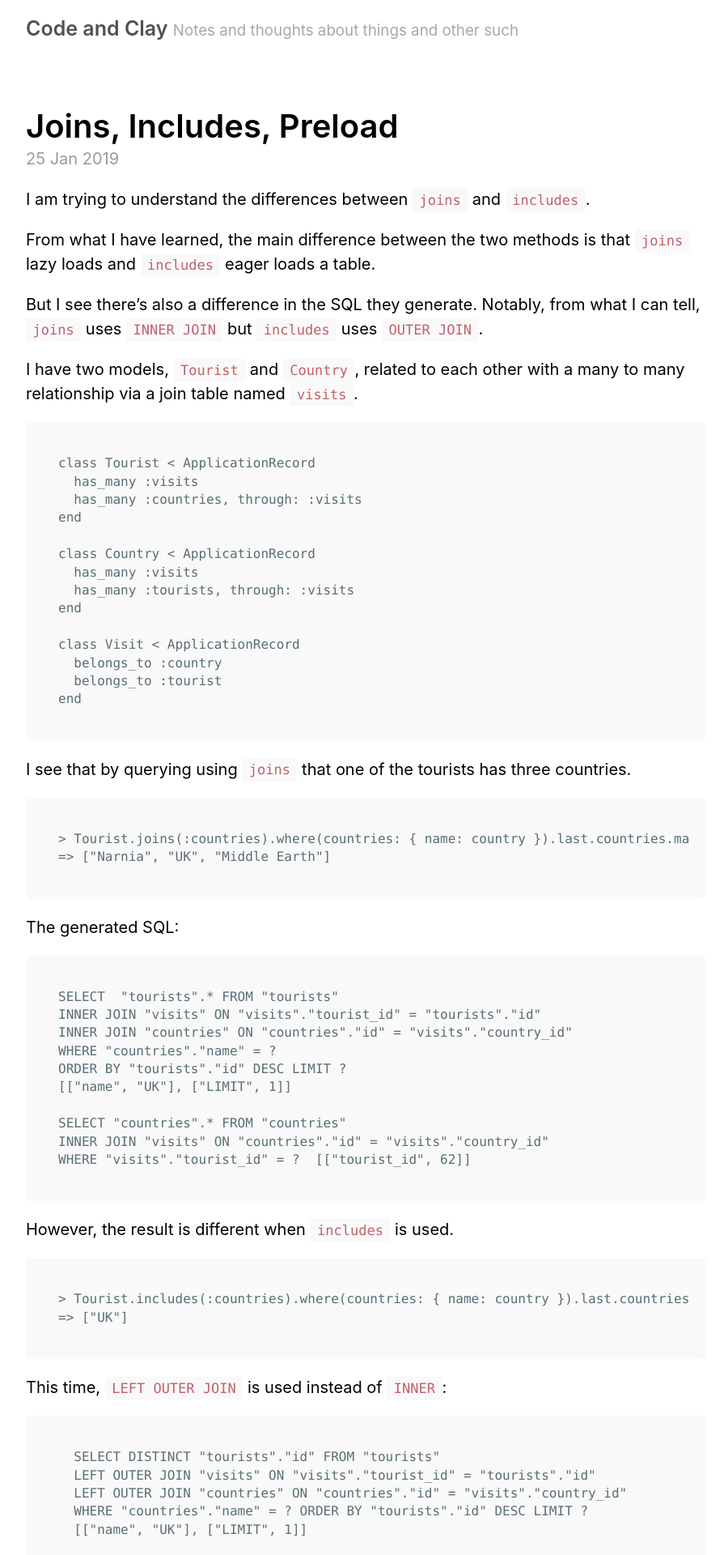
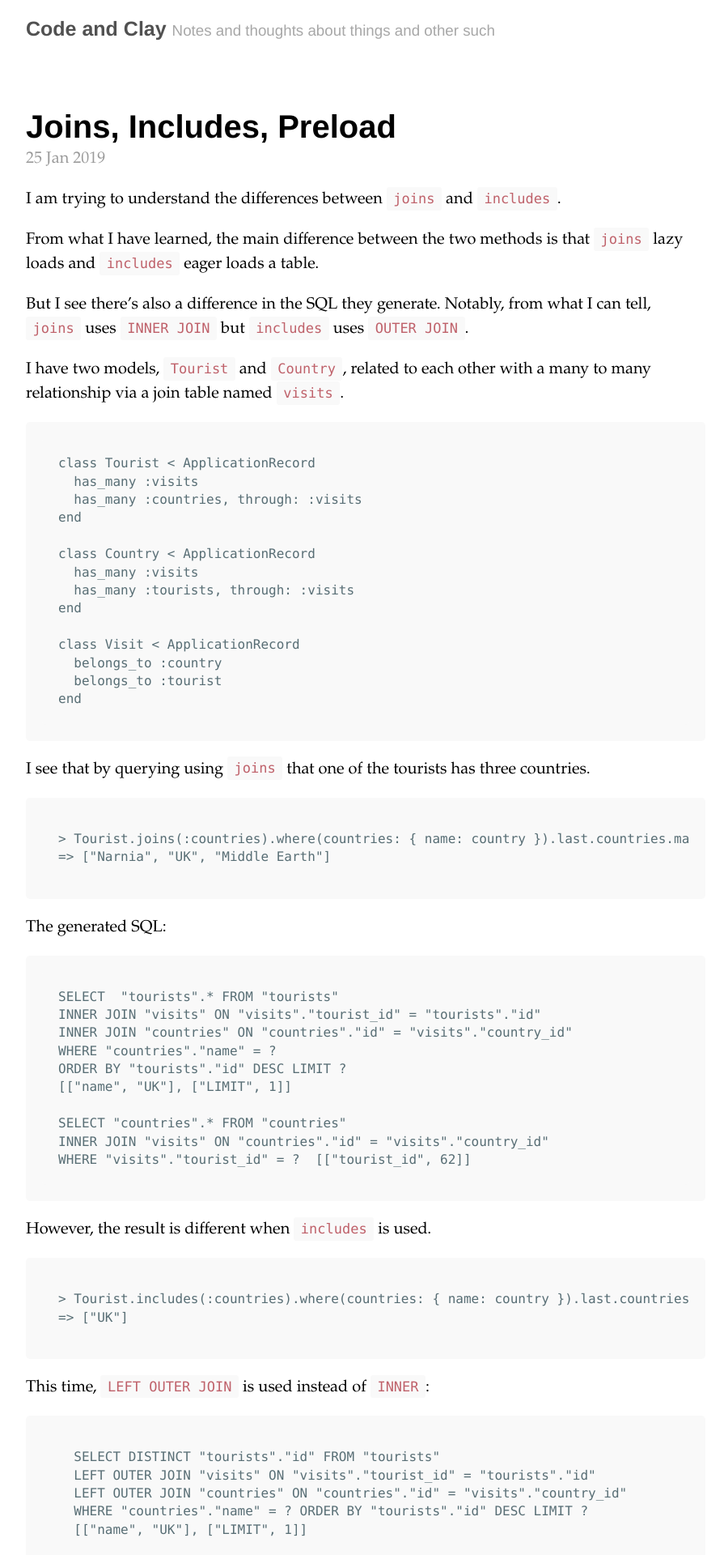
Before and after one commit to codeandclay/code_and_clay_blog, a Jekyll site: the page built from index.html, in a window 1280 px wide. Shown: the top 1920 px of the page at 81% size, without its empty margins (188-1083 px from the left). Built offline with Jekyll 4.4.1, drawn with Linux system fonts in a browser that asks for light colours; the list of posts is cut into pages by our own code.

Commit message:
Change fonts

```diff
--- a/_sass/_type.scss
+++ b/_sass/_type.scss
@@ -3,6 +3,7 @@
 // Headings, body text, lists, and other misc typographic elements.
 
 h1, h2, h3, h4, h5, h6 {
+  font-family: $title-font-family;
   margin-bottom: .5rem;
   font-weight: 600;
   line-height: 1.25;
--- a/_sass/_variables.scss
+++ b/_sass/_variables.scss
@@ -13,7 +13,9 @@ $blue: #268bd2;
 // $blue: #6a9fb5;
 $brown: #8f5536;
 
-$root-font-family: -apple-system, BlinkMacSystemFont, "Segoe UI", "Roboto", "Oxygen", "Ubuntu", "Cantarell", "Fira Sans", "Droid Sans", "Helvetica Neue", Arial, sans-serif;
+// $root-font-family: -apple-system, BlinkMacSystemFont, "Segoe UI", "Roboto", "Oxygen", "Ubuntu", "Cantarell", "Fira Sans", "Droid Sans", "Helvetica Neue", Arial, sans-serif;
+$root-font-family: "Garamond", "Baskerville", "Baskerville Old Face", "Hoefler Text", "Times New Roman", serif;
+$title-font-family: "Helvetica Neue", "Helvetica", "Arial", sans-serif;
 $root-font-size: 16px;
 $root-line-height: 1.5;
 
```
